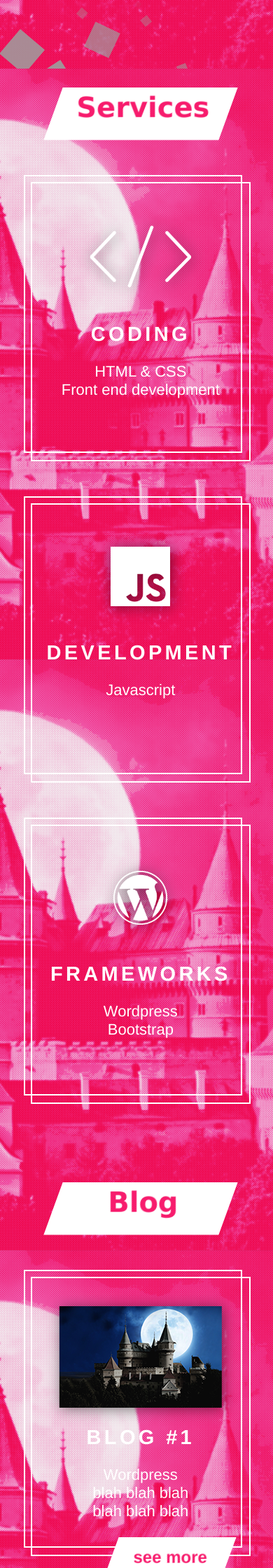
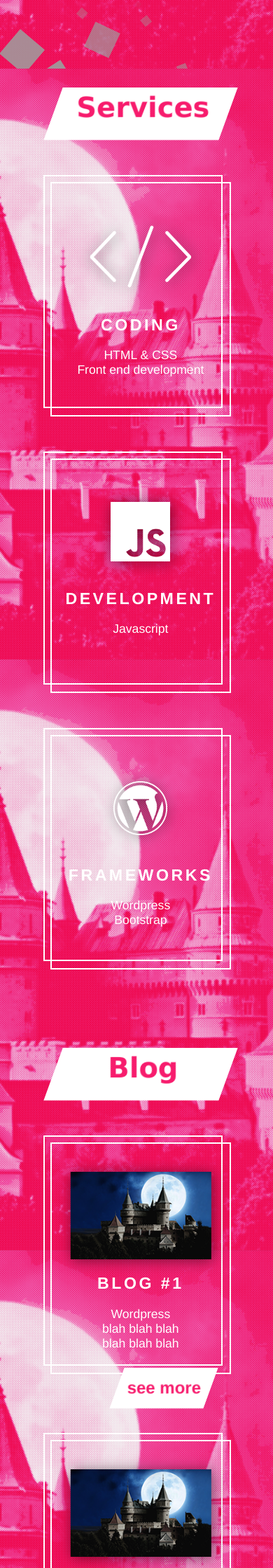
Before and after one commit to catherinebroker/catherinemariebroker, a PHP site: page / in a window 390 px wide. Shown: the part 746-2986 px from the top of the page at 70% size. Run offline with PHP 8.4, Linux system fonts and the light colour scheme; some libraries are stand-ins or nearby versions; some web fonts are replaced; grey boxes are pictures that could not be loaded.

Commit message:
Tablet Media Query

```diff
--- a/catherinemariebroker/css/mediaqueries.css
+++ b/catherinemariebroker/css/mediaqueries.css
@@ -1,24 +1,30 @@
 /* TABLET */
 
 @media only screen and (max-width: 1200px) {
-    .service_detail_1 {
+    .service_detail_1, .service_detail_2, .service_detail_3 {
+        width: 224px;
+        height: 256px;
+        font-size: 80%;
+    }
+
+    .blog_preview_1, .blog_preview_2, .blog_preview_3 {
+      width: 224px;
+      height: 272px;
+      font-size: 80%;
+    }
+
+    .service_detail_1, .blog_preview_1 {
         float: left;
         margin-left: 5%;
     }
 
-    .service_detail_3 {
+    .service_detail_3, .blog_preview_3 {
         float: right;
         margin-right: 5%;
     }
 
-    .blog_preview_1 {
-        float: left;
-        margin-left: 5%;
-    }
-
-    .blog_preview_3 {
-        float: right;
-        margin-right: 5%;
+    .blog_preview_1 img, .blog_preview_2 img, .blog_preview_3 img {
+        width: 90%;
     }
 }
 
--- a/catherinemariebroker/css/style.css
+++ b/catherinemariebroker/css/style.css
@@ -88,7 +88,7 @@ h2 {
 }
 
 .service_detail_1 h2, .service_detail_2 h2, .service_detail_3 h2 {
-  font-size: 29px;
+  font-size: 1.318em;
   font-weight: bold;
   letter-spacing: 0.15em;
 }
@@ -143,7 +143,7 @@ h2 {
 }
 
 .blog_preview_1 h2, .blog_preview_2 h2, .blog_preview_3 h2 {
-  font-size: 29px;
+  font-size: 1.318em;
   font-weight: bold;
   letter-spacing: 0.15em;
     margin-top: 0;
```
Also changed, not shown: 1 other file.
